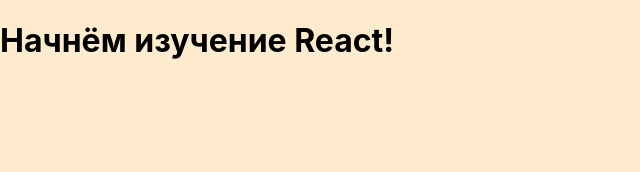
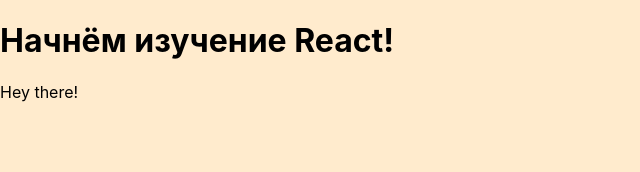
Before and after one commit to U-Ra-All/react-course-app, a JavaScript app: page / in a window 1280 px wide. Shown: the top 172 px of the page, without its empty margins (0-640 px from the left). Built offline with nearby package versions, Linux system fonts and the light colour scheme; the HTML template or start-up script is replaced by a standard one.

Commit message:
08-Как Работает React

```diff
--- a/src/App.js
+++ b/src/App.js
@@ -2,6 +2,7 @@
   return (
     <div>
       <h1>Начнём изучение React!</h1>
+      <p>Hey there!</p>
     </div>
   );
 }
```
